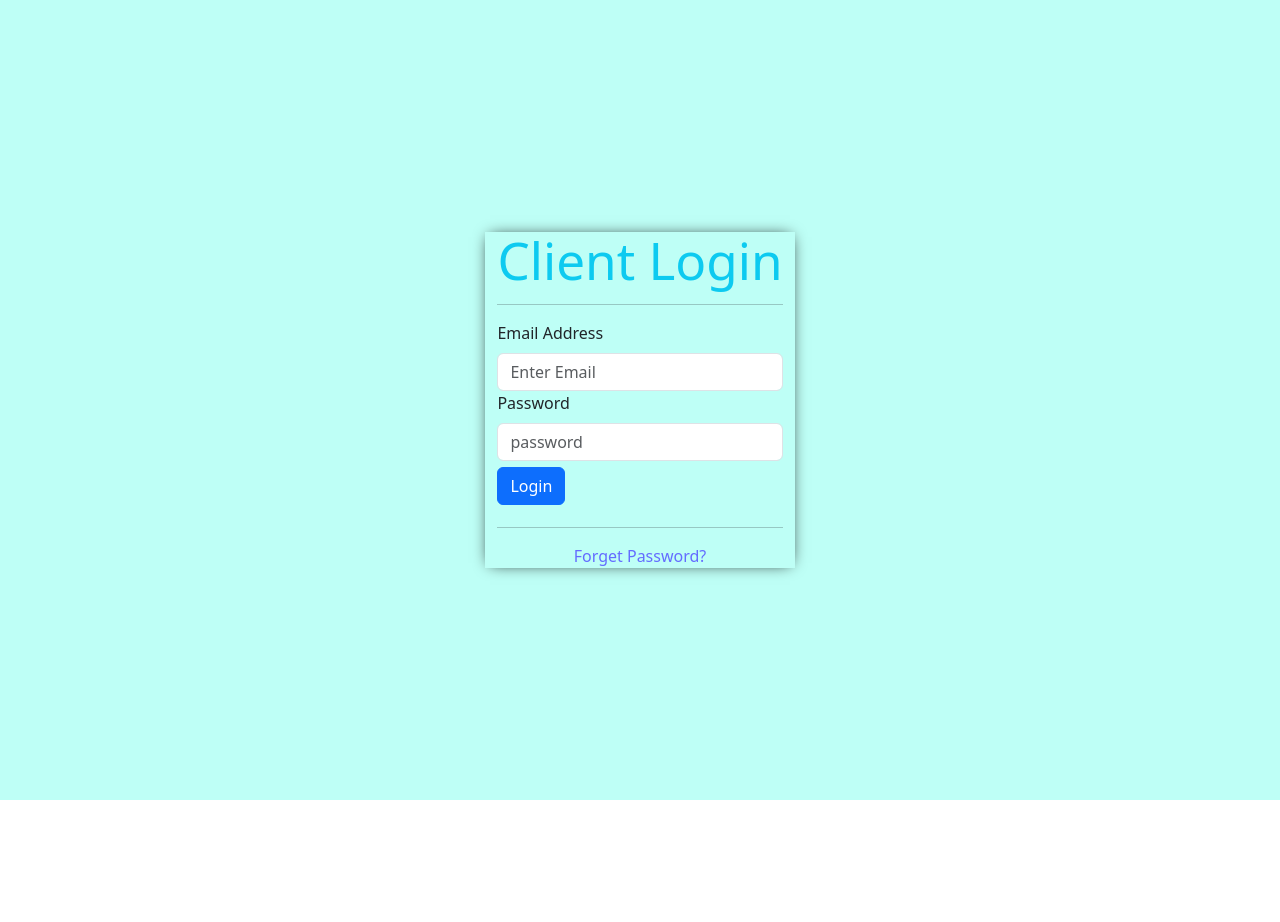
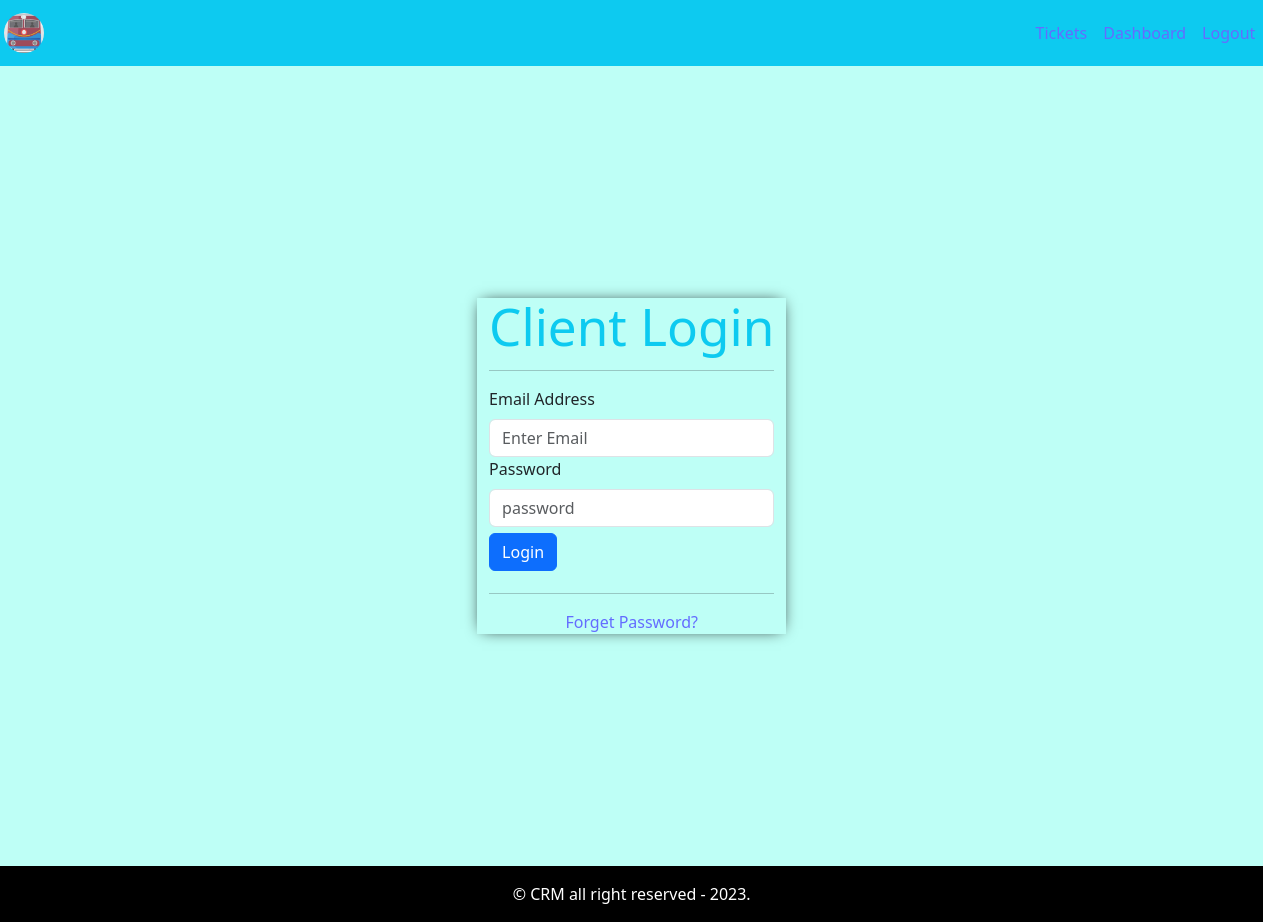
Before and after one commit to mian312/CRM-Ticket-System, a React (Vite) app in the folder Frontend/: page / in a window 1280 px wide. Before the commit the page ends 800 px from the top, so only its background shows below. Built offline with nearby package versions, Linux system fonts and the light colour scheme.

Commit message:
Added Layout Page

```diff
--- a/Frontend/src/App.css
+++ b/Frontend/src/App.css
@@ -1,8 +1,35 @@
 .app {
-  width: 100vw;
+  width: 98.7vw;
   height: 100vh;
 }
 
 Button {
   margin: 6px 0px;
 }
+
+.default-layout {
+  display: gird;
+  grid-template-rows: 5rem auto 3rem;
+  grid-template-areas:
+    "header"
+    "main"
+    "footer";
+}
+
+header {
+  grid-area: header;
+  background-color: brown;
+  width: 100%;
+}
+
+main {
+  grid-area: main;
+  height: max-content;
+}
+
+footer {
+  grid-area: footer;
+  background: black;
+  padding: 1rem;
+  color: white;
+}
--- a/Frontend/src/App.tsx
+++ b/Frontend/src/App.tsx
@@ -6,13 +6,15 @@
   Route,
   Routes
 } from 'react-router-dom';
+import { DefaultLayout } from './Layouts/DefaultLayout';
 
 export default function App() {
   return (
     <div className='app'>
-    <Routes>
-      <Route path='/' Component={Entry} />
-    </Routes>
+      <Routes>
+          <Route path='/' element={<DefaultLayout><Entry/></DefaultLayout>} />
+          {/* <Route path='/' Component={Entry} /> */}
+      </Routes>
     </div>
   )
 }
--- /dev/null
+++ b/Frontend/src/Layouts/DefaultLayout.tsx
@@ -0,0 +1,23 @@
+import React, { ReactNode } from "react";
+import { Header } from "./Partials/Header";
+import { Footer } from "./Partials/Footer";
+
+interface DefaultLayoutProps {
+    children: ReactNode;
+}
+
+export const DefaultLayout: React.FC<DefaultLayoutProps> = ({ children }) => {
+    return (
+        <div className="default-layout">
+            <header className="header sticky-top">
+                <Header />
+            </header>
+
+            <main className="main">{children}</main>
+
+            <footer className="footer">
+                <Footer />
+            </footer>
+        </div>
+    );
+};
--- /dev/null
+++ b/Frontend/src/Layouts/Partials/Footer.tsx
@@ -0,0 +1,8 @@
+
+export const Footer = () => {
+  return (
+    <div className="text-center copy-right">
+      &copy; CRM all right reserved - 2023.
+    </div>
+  );
+};
--- /dev/null
+++ b/Frontend/src/Layouts/Partials/Header.tsx
@@ -0,0 +1,21 @@
+import { Navbar, Nav } from "react-bootstrap";
+import { Link } from "react-router-dom";
+import logo from "../../assets/img/logo.png";
+
+export const Header = () => {
+  return (
+    <Navbar collapseOnSelect bg="info" variant="dark" expand="md">
+      <Navbar.Brand className="ps-1">
+        <img src={logo} alt="logo" className="img-fluid rounded-circle" width="40px" />
+      </Navbar.Brand>
+      <Navbar.Toggle aria-controls="basic-navbar-nav" />
+      <Navbar.Collapse id="basic-navbar-nav">
+        <Nav className="ms-auto">
+          <Nav.Link className="px-2"><Link to={'/tickets'}>Tickets</Link></Nav.Link>
+          <Nav.Link className="px-2"><Link to={'/dashboard'}>Dashboard</Link></Nav.Link>
+          <Nav.Link className="px-2"><Link to={'/Logout'}>Logout</Link></Nav.Link>
+        </Nav>
+      </Navbar.Collapse>
+    </Navbar>
+  );
+};
--- a/Frontend/src/Pages/Entry/Entry.style.css
+++ b/Frontend/src/Pages/Entry/Entry.style.css
@@ -1,5 +1,5 @@
 .entry-page {
-    height: 100%;
+    height: 100vh;
     background-color: rgb(190, 255, 246);
     display: flex;
     justify-content: center;
```
Also changed, not shown: Frontend/src/assets/img/logo.png (added).
